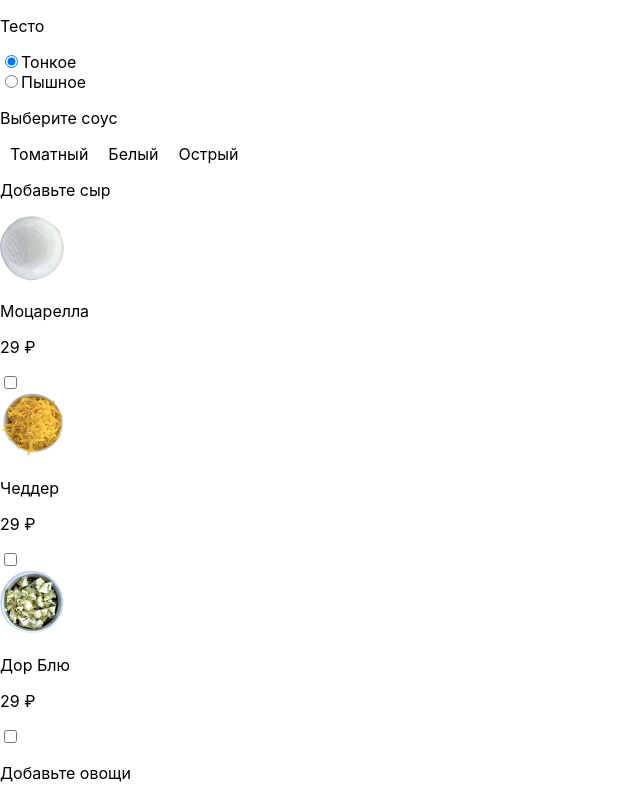
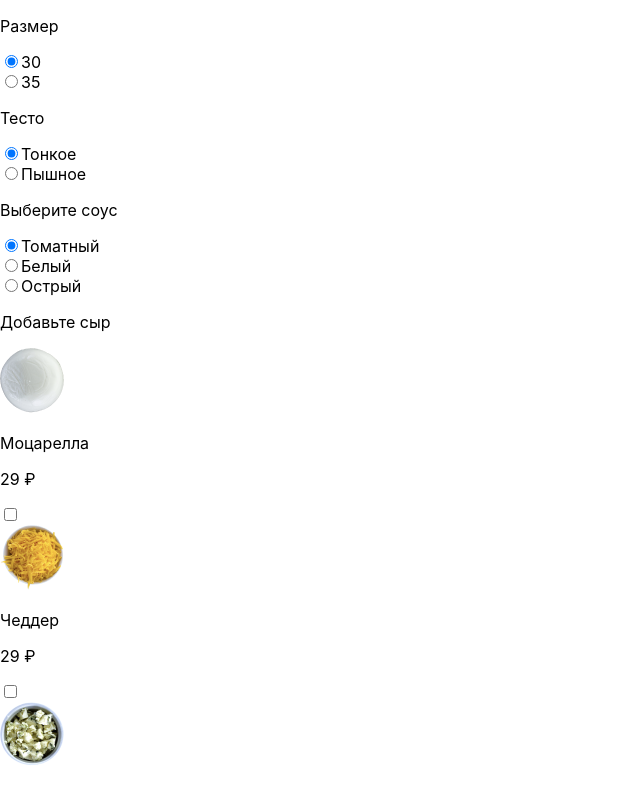
Before and after one commit to and-tol/artem-pizza, a React (Create React App) app: page / in a window 1280 px wide. Shown: the top 789 px of the page, without its empty margins (0-640 px from the left). Built offline with nearby package versions, Linux system fonts and the light colour scheme.

Commit message:
feat(Configurator): add all radio group

```diff
--- a/src/Configurator.tsx
+++ b/src/Configurator.tsx
@@ -36,29 +36,15 @@ export class Configurator extends Component<
     //   </>
     // );
 
+    const pizzaSizeJSX = (
+      <RadioGroup data={pizzaSize} title='Размер' nameGroup='size' />
+    );
     const pizzaDoughJSX = (
-      <RadioGroup
-        data={pizzaDough}
-        title='Тесто'
-        nameGroup='dough' />
+      <RadioGroup data={pizzaDough} title='Тесто' nameGroup='dough' />
     );
 
-    // const pizzaDoughJSX2 = (
-    //   <>
-    //     <p>Тесто</p>
-    //     {pizzaDough.map(({ value, name }) => {
-    //       return <RadioSelectionField key={name} name={name} value={value} />;
-    //     })}
-    //   </>
-    // );
-
     const pizzaSauceJSX = (
-      <>
-        <p>Выберите соус</p>
-        {pizzaSauce.map(({ value, name }) => {
-          return <SelectionField key={name} value={value} />;
-        })}
-      </>
+      <RadioGroup data={pizzaSauce} title='Выберите соус' nameGroup='sauce' />
     );
 
     const pizzaCheeseJSX = (
@@ -113,9 +99,9 @@ export class Configurator extends Component<
 
     return (
       <section>
-        {/* <div>{pizzaSizeJSX}</div> */}
-        <div>{pizzaDoughJSX}</div>
-        <div>{pizzaSauceJSX}</div>
+        {pizzaSizeJSX}
+        {pizzaDoughJSX}
+        {pizzaSauceJSX}
         <div>{pizzaCheeseJSX}</div>
         <div>{pizzaVegetablesJSX}</div>
         <div>{pizzaMeatJSX}</div>
```
